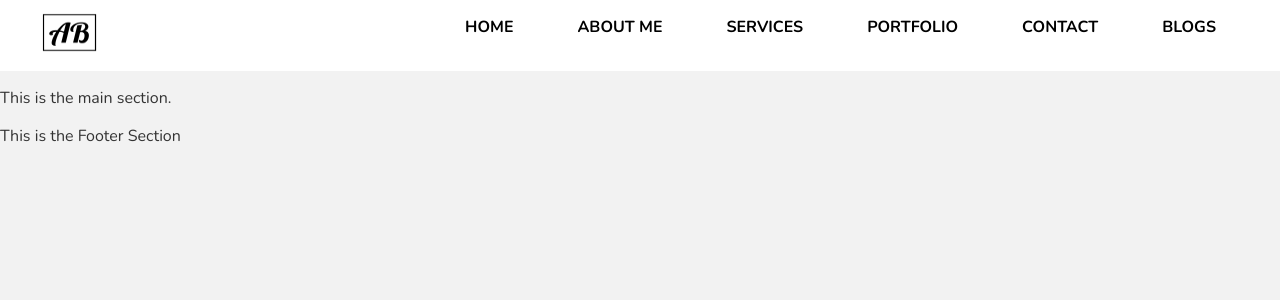
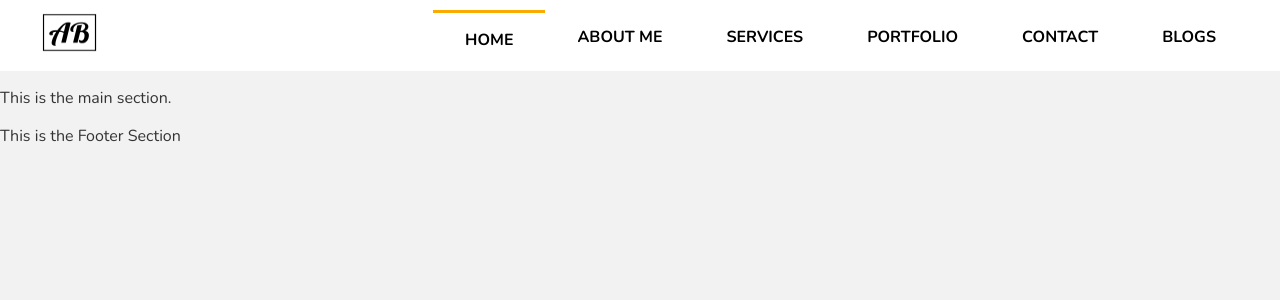
Before and after one commit to abhi886/next-with-styledComponents, a Next.js app: page / in a window 1280 px wide. Shown: the top 300 px of the page. Built offline with nearby package versions, Linux system fonts and the light colour scheme.

Commit message:
Navigation Complete

```diff
--- a/src/components/Navbar/Navbar.js
+++ b/src/components/Navbar/Navbar.js
@@ -1,17 +1,27 @@
 import { useState } from "react";
+import { useRouter } from "next/router";
 import Image from "next/image";
 import Link from "next/link";
 import logo from "../../../public/logo.png";
 import styled from "styled-components";
+import ActiveLink from "../shared/ActiveLink";
 
 const Navbar = () => {
   const [isOpen, setIsOpen] = useState(false);
+  const router = useRouter();
+  const handleClick = (e) => {
+    e.preventDefault();
+    router.push(href);
+  };
+
   return (
     <Nav>
-      <Logo href='/'>
-        <Image width={75} height={65} src={logo} alt='Picture of the logo' />{" "}
+      <Link href='/'>
+        <a>
+          <Image width={75} height={65} src={logo} alt='Picture of the logo' />{" "}
+        </a>
         {/* <span>Codes</span> */}
-      </Logo>
+      </Link>
 
       <Hamburger
         onClick={() => {
@@ -24,14 +34,14 @@ const Navbar = () => {
         <span></span>
       </Hamburger>
       <Menu isOpen={isOpen}>
-        <Link href={"/"} passHref>
-          <MenuLink> Home </MenuLink>
-        </Link>
-        <Link href={"/about"} passHref>
-          <MenuLink> About Me </MenuLink>
-        </Link>
-        <Link href={"/service"} passHref>
-          <MenuLink> Services </MenuLink>
+        <ActiveLink href={"/"}>Home</ActiveLink>
+        <ActiveLink href={"/about"}>About Me</ActiveLink>
+        <ActiveLink href={"/service"}>Services</ActiveLink>
+        <ActiveLink href={"/portfolio"}>Portfolio</ActiveLink>
+        <ActiveLink href={"/contact"}>Contact </ActiveLink>
+        <ActiveLink href={"/blogs"}>Blogs</ActiveLink>
+        {/* <Link href={"/service"} passHref>
+          <MenuLink onClick={handleClick}> Services </MenuLink>
         </Link>
 
         <Link href={"/portfolio"} passHref>
@@ -42,7 +52,7 @@ const Navbar = () => {
         </Link>
         <Link href={"/blogs"} passHref>
           <MenuLink> Blogs</MenuLink>
-        </Link>
+        </Link> */}
       </Menu>
     </Nav>
   );
--- /dev/null
+++ b/src/components/shared/ActiveLink.js
@@ -0,0 +1,44 @@
+import { useRouter } from "next/router";
+import styled from "styled-components";
+
+function ActiveLink({ children, href }) {
+  const router = useRouter();
+  const style = {
+    // marginRight: 10,
+    borderTop:
+      router.asPath === href ? "0.1875rem solid var(--primary-orange)" : "",
+    marginTop: 10,
+  };
+
+  const handleClick = (e) => {
+    e.preventDefault();
+    router.push(href);
+  };
+
+  return (
+    <MenuLink href={href} onClick={handleClick} style={style}>
+      {children}
+    </MenuLink>
+  );
+}
+
+const MenuLink = styled.a`
+  padding: 1rem 2rem;
+  cursor: pointer;
+  text-align: center;
+  text-transform: uppercase;
+  text-decoration: none;
+  color: black;
+  transition: all 0.3s ease-in;
+  font-size: 0.9 rem;
+  font-weight: 900;
+  &:hover {
+    border-top: 0.1875rem solid var(--primary-orange);
+    margin-top: 8px;
+  }
+
+  @media (max-width: 768px) {
+    display: flex;
+  }
+`;
+export default ActiveLink;
```
